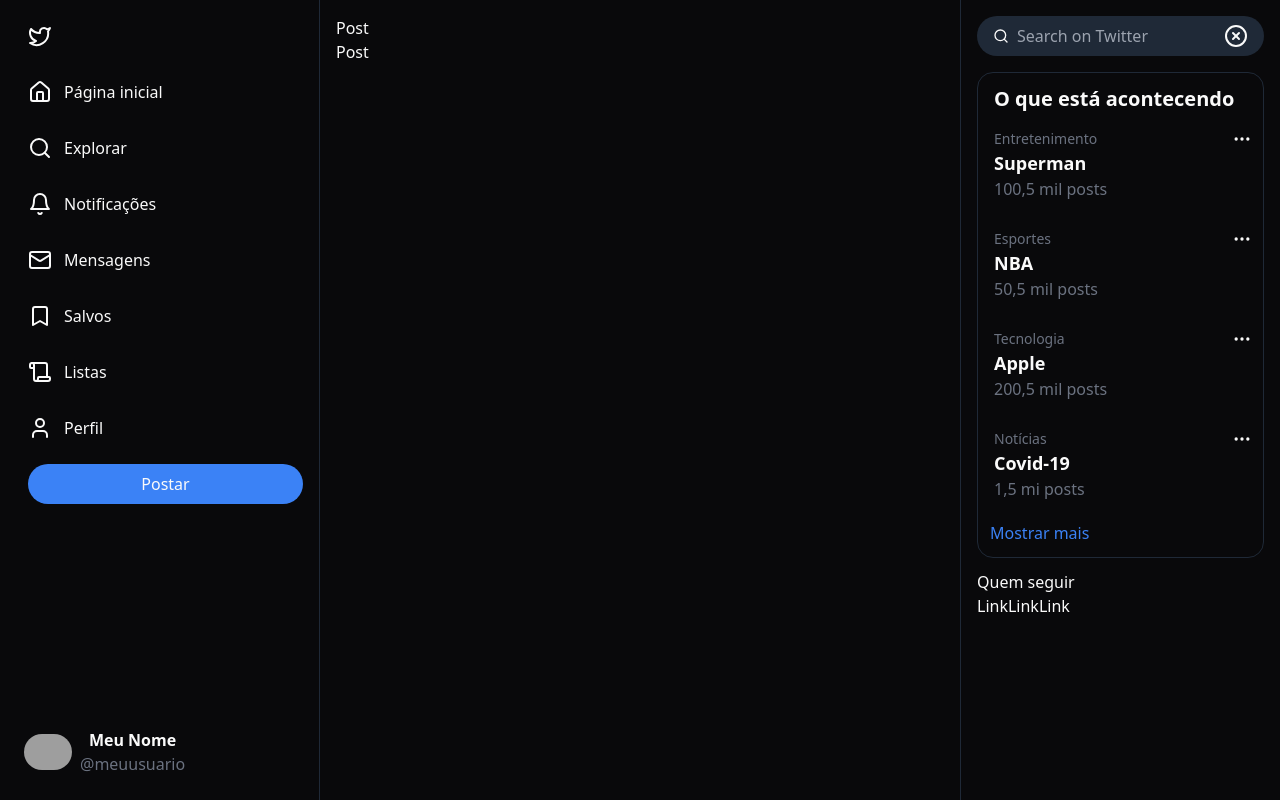
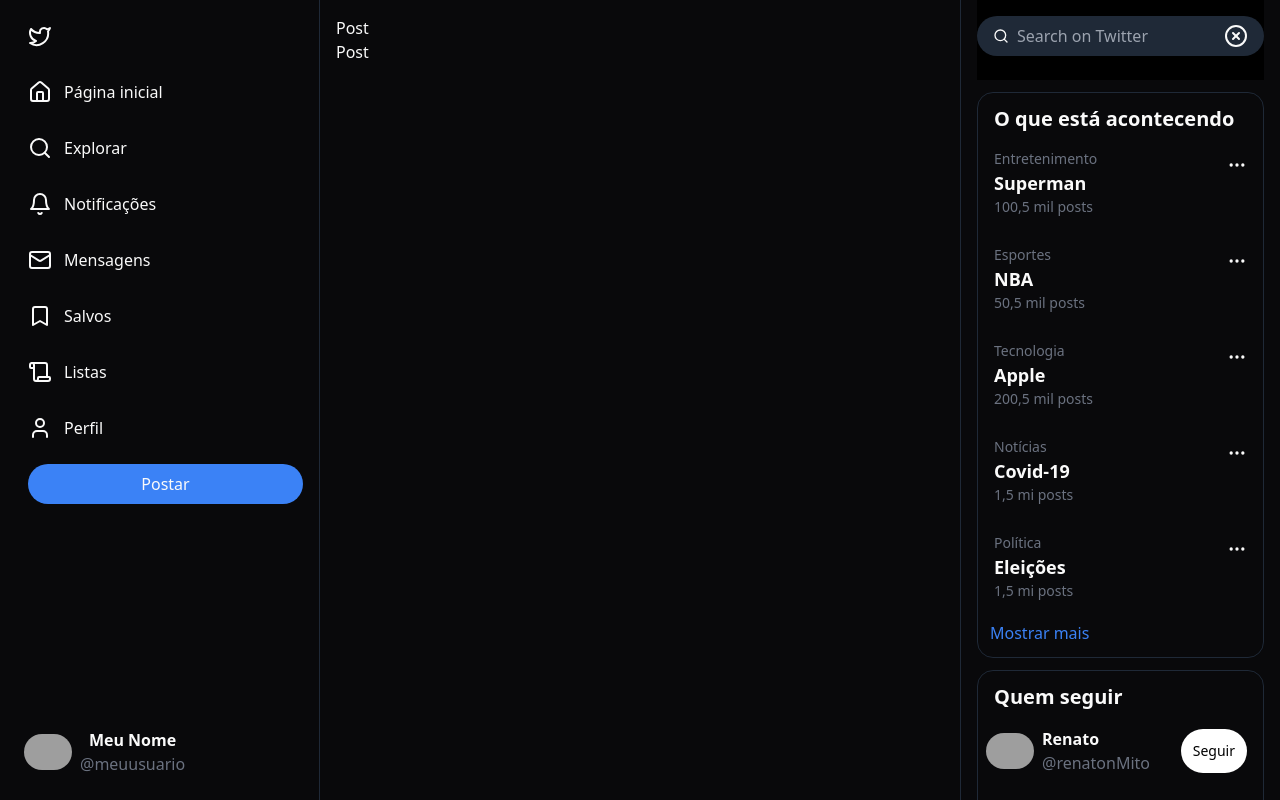
Before and after one commit to RenatoMAP77/twitter-page, a Next.js app: page / in a window 1280 px wide. Built offline with nearby package versions, Linux system fonts and the light colour scheme; grey boxes are pictures that could not be loaded.

Commit message:
Finalizado Aside da direita

```diff
--- a/package.json
+++ b/package.json
@@ -12,7 +12,8 @@
     "lucide-react": "^0.406.0",
     "next": "14.2.4",
     "react": "^18",
-    "react-dom": "^18"
+    "react-dom": "^18",
+    "tailwind-scrollbar-hide": "^1.1.7"
   },
   "devDependencies": {
     "@types/node": "^20",
--- a/src/app/Components/TrendingTopics/Topics.tsx
+++ b/src/app/Components/TrendingTopics/Topics.tsx
@@ -8,16 +8,15 @@
 
 export function Topics({ category, text, posts }: TopicsProps) {
     return (
-        <li className='hover:bg-gray-900 rounded p-2 pl-4'>
-        <a href="" className='block'>
-            <button className='rounded-full hover:bg-blue-800 absolute right-7'>
-                <Ellipsis className='size-5' />
+        <li className='hover:bg-gray-900 rounded p-2 pl-4 flex items-center justify-between'>
+            <div>
+                <p className='text-sm text-gray-500'>{category}</p>
+                <h3 className='font-bold text-lg'>{text}</h3>
+                <p className='text-sm text-gray-500'>{posts} posts</p>
+            </div>
+            <button className='rounded-full hover:bg-blue-800 p-2 -mt-9'>
+                <Ellipsis className='w-5 h-5' />
             </button>
-            <p className='text-sm text-gray-500'>{category}</p>
-            <h3 className='font-bold text-lg'>{text}</h3>
-            <p className='text sm text-gray-500'>{posts} posts</p>
-        </a>
-    </li>
+        </li>
     );
-
 }
--- a/src/app/Components/TrendingTopics/TrendingTopics.tsx
+++ b/src/app/Components/TrendingTopics/TrendingTopics.tsx
@@ -16,6 +16,8 @@
           <Topics category={"Tecnologia"} text={"Apple"} posts={"200,5 mil"}/>
 
           <Topics category={"Notícias"} text={"Covid-19"} posts={"1,5 mi"}/>
+
+          <Topics category="Política" text="Eleições" posts="1,5 mi" />
         </ul>
         <button className='flex text-blue-500 hover:bg-gray-900 w-full p-3 rounded-b-2xl '>Mostrar mais</button>
 
--- /dev/null
+++ b/src/app/Components/WhoToFollow/Profiles.tsx
@@ -0,0 +1,22 @@
+interface ProfilesProps {
+    name: string;
+    username: string;
+    avatar: string;
+}
+
+export function Profiles({ name, username, avatar }: ProfilesProps) {
+    return (
+        <li className='hover:bg-gray-900 rounded p-2 flex items-center justify-between'>
+            <div className='flex items-center'>
+                <img src={avatar} alt="ImgPerfilSugerido" className='w-12 rounded-full' />
+                <div className='ml-2'>
+                    <a className='font-bold hover:underline'>{name}</a>
+                    <p className='text-gray-500'>{username}</p>
+                </div>
+            </div>
+            <button className='rounded-full bg-white hover:bg-slate-200 text-black p-3 text-sm mr-2'>
+                Seguir
+            </button>
+        </li>
+    );
+}
--- /dev/null
+++ b/src/app/Components/WhoToFollow/WhoToFollow.tsx
@@ -0,0 +1,29 @@
+import { Profiles } from "./Profiles";
+
+export function WhoToFollow(){
+
+    return (
+        <div className='border rounded-2xl mt-3 mb-3   border-gray-800'>
+          <h3 className="text-xl font-bold pl-4 pt-3">Quem seguir</h3>
+          <ul className='space-y-3 pt-2'>
+
+            <Profiles
+            name={"Renato"}
+            username={"@renatonMito"}
+             avatar= {"https://avatars.githubusercontent.com/u/77500452?v=4"}></Profiles>
+            <Profiles
+            name={"NoobMaster OG"}
+            username={"@NoobMaster69"}
+            avatar={"https://avatars.githubusercontent.com/u/77500452?v=4"}></Profiles>
+
+            <Profiles
+            name={"Gustavo"}
+            username={"@GustavoGamer"}
+            avatar={"https://avatars.githubusercontent.com/u/77500452?v=4"}></Profiles>
+
+
+          </ul>
+          <button className='flex text-blue-500 hover:bg-gray-900 w-full p-3 rounded-b-2xl '>Mostrar mais</button>
+        </div>
+    )
+}
--- a/src/app/page.tsx
+++ b/src/app/page.tsx
@@ -1,5 +1,6 @@
 import {Bookmark, Search, Twitter, Bell, Mail, Scroll, User, Home as TtHome, CircleX, Ellipsis} from 'lucide-react'
 import { TrendingTopics } from './Components/TrendingTopics/TrendingTopics';
+import { WhoToFollow } from './Components/WhoToFollow/WhoToFollow';
 export default function Home() {
   return (
     <div className="h-screen flex ">
@@ -38,30 +39,31 @@
 
 
 
-      <aside className="w-1/4 p-4 border-l border-x-gray-800">
-      <div id="search" className="mb-4 relative">
+      <aside className="w-1/4 pl-4 pr-4 pb-4 border-l border-x-gray-800 overflow-y-scroll scrollbar-hide">
+
+      <nav className="sticky top-0 w-full bg-black z-10 pt-4 pb-2">
+          <div id="search" className="mb-4">
             <form className='flex items-center'>
               <input type="text"
                 placeholder='Search on Twitter'
                 className='bg-gray-800 rounded-full text-white p-2 pl-10 w-full focus:outline-none focus:ring-2 focus:bg-gray-950 focus:ring-blue-800'
               />
-      <button
-      className='absolute right-2 rounded-full transition duration-200 ease-in-out top-1/2 transform -translate-y-1/2 hover:bg-gray-700 p-2'
-      ><CircleX/></button>
-      <button id='SearchButton'
-      className='absolute left-2 pl-2 '><Search className='w-4'/></button>
+              <button className='absolute right-2 rounded-full transition duration-200 ease-in-out top-1/2 transform -translate-y-1/2 hover:bg-gray-700 p-2 -mt-1'>
+                <CircleX />
+              </button>
+              <button id='SearchButton' className='absolute left-2 pl-2'>
+                <Search className='w-4' />
+              </button>
             </form>
           </div>
+        </nav>
 
        <TrendingTopics/>
 
+       <WhoToFollow/>
 
-        <div>
-          <h3>Quem seguir</h3>
-          <a href="">Link</a>
-          <a href="">Link</a>
-          <a href="">Link</a>
-        </div>
+
+
       </aside>
     </div>
   );
--- a/tailwind.config.ts
+++ b/tailwind.config.ts
@@ -13,6 +13,8 @@
       },
     },
   },
-  plugins: [],
+  plugins: [
+    require('tailwind-scrollbar-hide'),
+  ],
 };
 export default config;
```
Also changed, not shown: 1 other file (tests, documents, lock files or other folders). Lines whose indentation alone changed are shown as unchanged.
